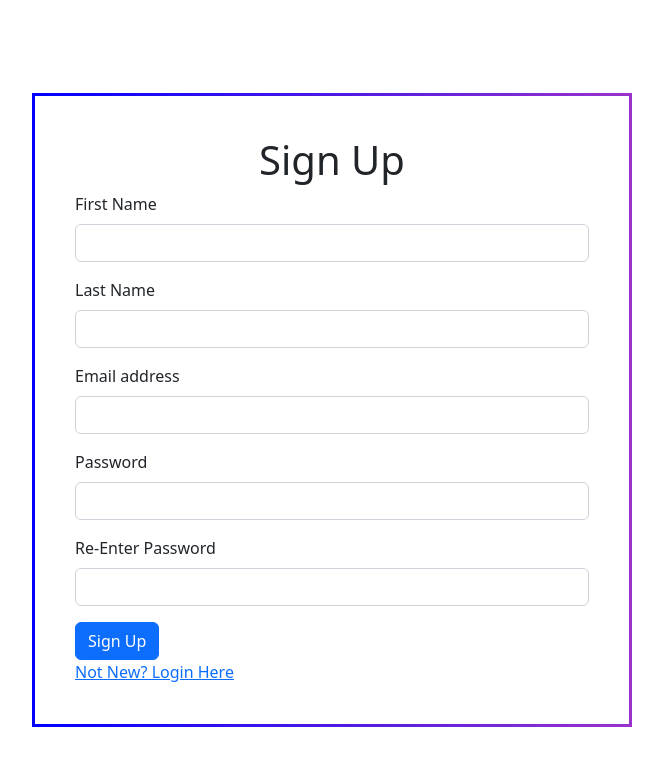
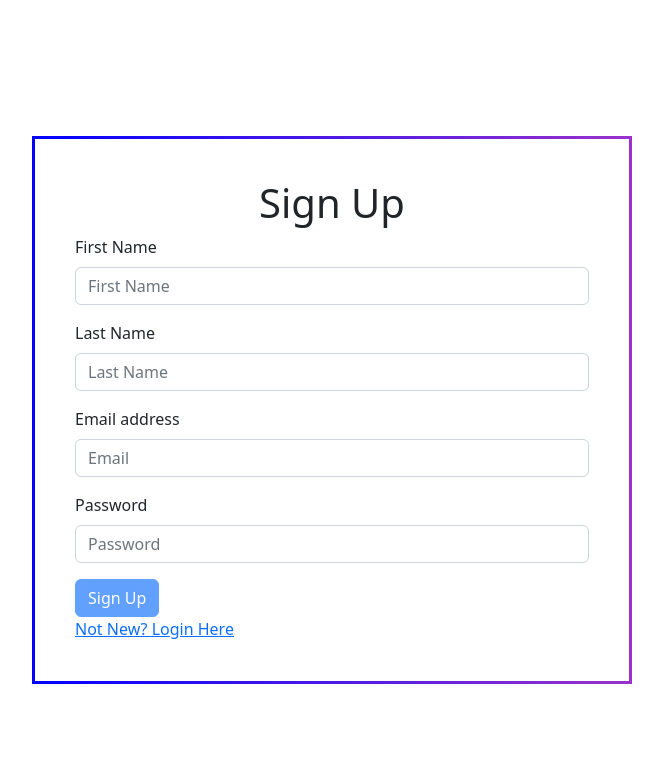
Before and after one commit to york-b2e-optum-sept-2022/dano-mckenzie-calendar-fe, an Angular app: page /registration in a window 1280 px wide. Shown: the top 766 px of the page, without its empty margins (308-971 px from the left). Built offline with nearby package versions, Linux system fonts and the light colour scheme.

Commit message:
User Validation Complete

```diff
--- a/src/app/app-routing.module.ts
+++ b/src/app/app-routing.module.ts
@@ -6,7 +6,7 @@ import {AppComponent} from "./app.component";
 import {EventsComponent} from "./events/events.component";
 
 const routes: Routes = [
-  {path: '', redirectTo:'app', pathMatch:'full'},
+  {path: '', redirectTo:'login', pathMatch:'full'},
   {path: 'login', component:LoginComponent},
   {path: 'registration', component:RegistrationComponent},
   {path: 'app', component:AppComponent},
--- a/src/app/login/login.component.html
+++ b/src/app/login/login.component.html
@@ -12,12 +12,14 @@
               <label for="exampleInputEmail1" class="form-label">Email address</label>
               <input formControlName="email" type="email" class="form-control" id="exampleInputEmail1" aria-describedby="emailHelp">
               <div id="emailHelp" class="form-text"></div>
+              <span class="text-primary" *ngIf="loginForm.controls['email'].dirty && loginForm.hasError('required','email')">Email address is required.</span>
             </div>
             <div class="mb-3">
               <label for="exampleInputPassword1" class="form-label">Password</label>
               <input formControlName="password" type="password" class="form-control" id="exampleInputPassword1">
+              <span class="text-primary" *ngIf="loginForm.controls['password'].dirty && loginForm.hasError('required','password')">Password is Required</span>
             </div>
-            <button type="submit" class="btn btn-primary">Login</button>
+            <button type="submit" [disabled]="!loginForm.valid" class="btn btn-primary">Login</button>
           </form>
           <a routerLink="/registration">New User? Sign Up Here</a>
         </form>
--- a/src/app/login/login.component.ts
+++ b/src/app/login/login.component.ts
@@ -1,5 +1,5 @@
 import { Component, OnInit } from '@angular/core';
-import {FormBuilder, FormGroup} from '@angular/forms'
+import {FormBuilder, FormGroup, Validators} from '@angular/forms'
 import {HttpClient} from "@angular/common/http";
 import {Router} from "@angular/router";
 
@@ -15,8 +15,8 @@ export class LoginComponent implements OnInit {
 
   ngOnInit(): void {
     this.loginForm = this.formBuilder.group({
-      email: [''],
-      password: ['']
+      email: ['', Validators.required],
+      password: ['', Validators.required]
     })
   }
 
--- a/src/app/registration/registration.component.html
+++ b/src/app/registration/registration.component.html
@@ -9,26 +9,25 @@
           <form [formGroup]="regForm" (ngSubmit)="register()">
             <div class="mb-3">
               <label for="exampleInputFName" class="form-label">First Name</label>
-              <input formControlName="firstName" type="text" class="form-control" id="exampleInputFName">
+              <input formControlName="firstName" type="text" class="form-control" id="exampleInputFName" placeholder="First Name">
+              <span class="text-primary" *ngIf="regForm.controls['firstName'].dirty && regForm.hasError('required','firstName')">First name is required.</span>
             </div>
             <div class="mb-3">
               <label for="exampleInputLName" class="form-label">Last Name</label>
-              <input formControlName="lastName" type="text" class="form-control" id="exampleInputLName">
+              <input formControlName="lastName" type="text" class="form-control" id="exampleInputLName"  placeholder="Last Name">
+              <span class="text-primary" *ngIf="regForm.controls['lastName'].dirty && regForm.hasError('required','lastName')">Last name is required.</span>
             </div>
             <div class="mb-3">
               <label for="exampleInputEmail1" class="form-label">Email address</label>
-              <input formControlName="email" type="email" class="form-control" id="exampleInputEmail1" aria-describedby="emailHelp">
-              <div id="emailHelp" class="form-text"></div>
+              <input formControlName="email" type="email" class="form-control" id="exampleInputEmail1" aria-describedby="emailHelp" placeholder="Email">
+              <span class="text-primary" *ngIf="regForm.controls['email'].dirty && regForm.hasError('required','email')">Email address is required.</span>
             </div>
             <div class="mb-3">
               <label for="exampleInputPassword1" class="form-label">Password</label>
-              <input formControlName="password" type="password" class="form-control" id="exampleInputPassword1">
+              <input formControlName="password" type="password" class="form-control" id="exampleInputPassword1"  placeholder="Password">
+              <span class="text-primary" *ngIf="regForm.controls['password'].dirty && regForm.hasError('required','password')">Password is required.</span>
             </div>
-            <div class="mb-3">
-              <label for="exampleInputPassword2" class="form-label">Re-Enter Password</label>
-              <input formControlName="password" type="password" class="form-control" id="exampleInputPassword2">
-            </div>
-            <button type="submit" class="btn btn-primary">Sign Up</button>
+            <button [disabled]="!regForm.valid" type="submit" class="btn btn-primary">Sign Up</button>
           </form>
           <a routerLink="/login">Not New? Login Here</a>
         </form>
--- a/src/app/registration/registration.component.ts
+++ b/src/app/registration/registration.component.ts
@@ -1,5 +1,5 @@
 import { Component, OnInit } from '@angular/core';
-import {FormGroup, FormBuilder} from "@angular/forms";
+import {FormGroup, FormBuilder, Validators} from "@angular/forms";
 import {HttpClient} from "@angular/common/http";
 import {Router} from "@angular/router";
 
@@ -15,18 +15,20 @@ export class RegistrationComponent implements OnInit {
 
   ngOnInit(): void {
     this.regForm = this.formBuilder.group({
-      firstName:[''],
-      lastName:[''],
-      email:[''],
-      password:['']
+      firstName:['', Validators.required],
+      lastName:['',Validators.required],
+      email:['', Validators.required],
+      password:['', Validators.required]
     })
   }
 
+  //posts inputed user information from the registration form to the database using .post
   register() {
     this.http.post<any>("http://localhost:3000/users", this.regForm.value)
       .subscribe( res => {
         alert("You're all signed up!");
         this.regForm.reset();
+        //form resets and navigates to the login page using routing
         this.router.navigate(['login']);
       }, err=> {
         alert("Oops! Something went wrong.")
--- a/src/app/services/api.service.ts
+++ b/src/app/services/api.service.ts
@@ -11,7 +11,7 @@ export class ApiService {
   }
 
   postEvent(data : any) {
-    return this.http.post<any>("http://localhost:3000/events", data)
+    return this.http.post<any>("http://localhost:3000/events/", data)
       .pipe(map((res:any)=>{
         return res;
       }))
```
Also changed, not shown: database.json (+43 -22 lines).
